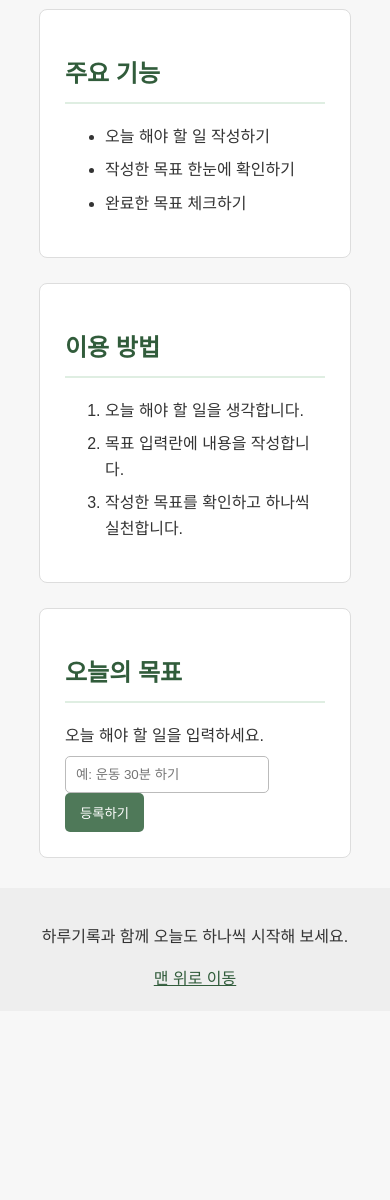
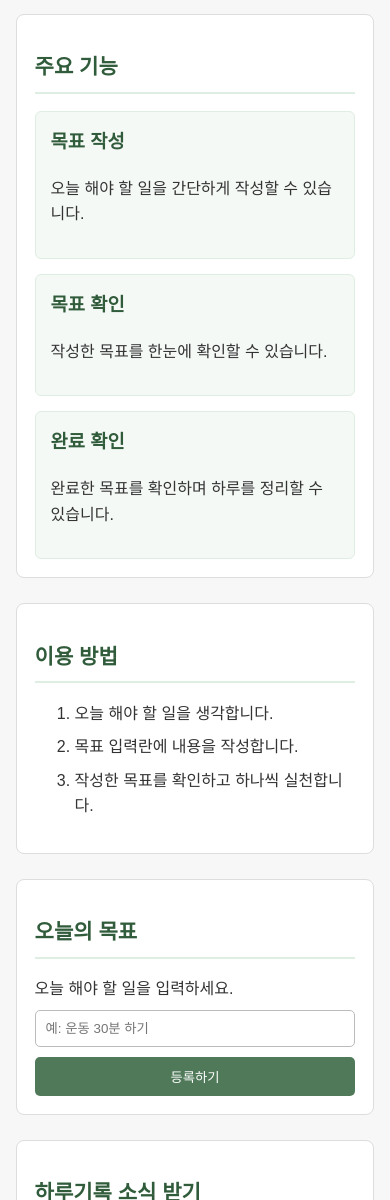
Before and after one commit to minjong7728-afk/github, a plain HTML site: page index.html in a window 390 px wide. Shown: the part 800-2000 px from the top of the page. Before the commit the page ends 1811 px from the top, so only its background shows below. Drawn offline with Linux system fonts and the light colour scheme.

Commit message:
4주차 반응형 CSS 적용

```diff
--- a/index.html
+++ b/index.html
@@ -2,19 +2,14 @@
 <html lang="ko">
   <head>
     <meta charset="UTF-8" />
+
+    <meta name="viewport" content="width=device-width, initial-scale=1.0" />
+
     <title>하루기록</title>
-
     <link rel="stylesheet" href="style.css" />
   </head>
 
   <body>
-    <!--
-      사용자: 하루의 목표나 할 일을 기록하고 싶은 사람
-      목적: 해야 할 일을 정리하고 하루 계획을 관리하기
-      핵심 행동: 오늘의 목표를 입력하고 확인하기
-      정보 순서: 서비스 소개 → 주요 기능 → 이용 방법 → 목표 입력
-    -->
-
     <header>
       <h1>하루기록</h1>
       <p>오늘 해야 할 일을 간단하게 기록하고 관리해 보세요.</p>
@@ -46,11 +41,22 @@
       <section id="features">
         <h2>주요 기능</h2>
 
-        <ul>
-          <li>오늘 해야 할 일 작성하기</li>
-          <li>작성한 목표 한눈에 확인하기</li>
-          <li>완료한 목표 체크하기</li>
-        </ul>
+        <div class="feature-list">
+          <div class="feature-card">
+            <h3>목표 작성</h3>
+            <p>오늘 해야 할 일을 간단하게 작성할 수 있습니다.</p>
+          </div>
+
+          <div class="feature-card">
+            <h3>목표 확인</h3>
+            <p>작성한 목표를 한눈에 확인할 수 있습니다.</p>
+          </div>
+
+          <div class="feature-card">
+            <h3>완료 확인</h3>
+            <p>완료한 목표를 확인하며 하루를 정리할 수 있습니다.</p>
+          </div>
+        </div>
       </section>
 
       <section id="howto">
@@ -66,9 +72,10 @@
       <section id="record">
         <h2>오늘의 목표</h2>
 
-        <form>
+        <form class="goal-form">
           <label for="goal">오늘 해야 할 일을 입력하세요.</label>
 
+          <div class="input-area">
             <input
               type="text"
               id="goal"
@@ -77,6 +84,19 @@
             />
 
             <button type="submit">등록하기</button>
+          </div>
+        </form>
+      </section>
+
+      <section id="email">
+        <h2>하루기록 소식 받기</h2>
+
+        <p>이메일을 입력하면 하루기록의 새로운 소식을 받아볼 수 있습니다.</p>
+
+        <form class="email-form">
+          <input type="email" placeholder="이메일을 입력하세요" />
+
+          <button type="submit">신청하기</button>
         </form>
       </section>
     </main>
--- a/style.css
+++ b/style.css
@@ -1,3 +1,7 @@
+* {
+  box-sizing: border-box;
+}
+
 body {
   margin: 0;
   background-color: #f7f7f7;
@@ -35,7 +39,7 @@ nav a {
 }
 
 main {
-  width: 80%;
+  width: 90%;
   max-width: 900px;
   margin: 30px auto;
 }
@@ -56,17 +60,37 @@ h2 {
 }
 
 img {
+  display: block;
   width: 100%;
   max-width: 600px;
+  height: auto;
   margin-top: 15px;
   border-radius: 8px;
+}
+
+.feature-list {
+  display: grid;
+  grid-template-columns: repeat(3, 1fr);
+  gap: 15px;
+}
+
+.feature-card {
+  padding: 15px;
+  background-color: #f5f9f6;
+  border: 1px solid #dfeee2;
+  border-radius: 6px;
+}
+
+.feature-card h3 {
+  margin-top: 0;
+  color: #315c3b;
 }
 
 li {
   margin-bottom: 8px;
 }
 
-form {
+.goal-form {
   margin-top: 15px;
 }
 
@@ -75,8 +99,14 @@ label {
   margin-bottom: 8px;
 }
 
+.input-area {
+  display: flex;
+  gap: 10px;
+}
+
 input {
-  width: 70%;
+  flex: 1;
+  min-width: 0;
   padding: 10px;
   border: 1px solid #bbb;
   border-radius: 5px;
@@ -88,10 +118,17 @@ button {
   color: white;
   border: none;
   border-radius: 5px;
+  cursor: pointer;
 }
 
 button:hover {
   background-color: #315c3b;
+}
+
+.email-form {
+  display: flex;
+  gap: 10px;
+  margin-top: 15px;
 }
 
 footer {
@@ -104,3 +141,59 @@ footer {
 footer a {
   color: #315c3b;
 }
+
+@media (max-width: 768px) {
+  header {
+    padding: 30px 15px;
+  }
+
+  header h1 {
+    font-size: 30px;
+  }
+
+  header p {
+    font-size: 15px;
+  }
+
+  nav {
+    display: flex;
+    flex-direction: column;
+    gap: 8px;
+  }
+
+  nav a {
+    margin: 0;
+  }
+
+  main {
+    width: 92%;
+    margin: 20px auto;
+  }
+
+  section {
+    padding: 18px;
+  }
+
+  h2 {
+    font-size: 21px;
+  }
+
+  .feature-list {
+    grid-template-columns: 1fr;
+  }
+
+  .input-area,
+  .email-form {
+    flex-direction: column;
+  }
+
+  input,
+  button {
+    width: 100%;
+  }
+
+  footer {
+    padding: 15px;
+    font-size: 14px;
+  }
+}
```
Lines whose indentation alone changed are shown as unchanged.
